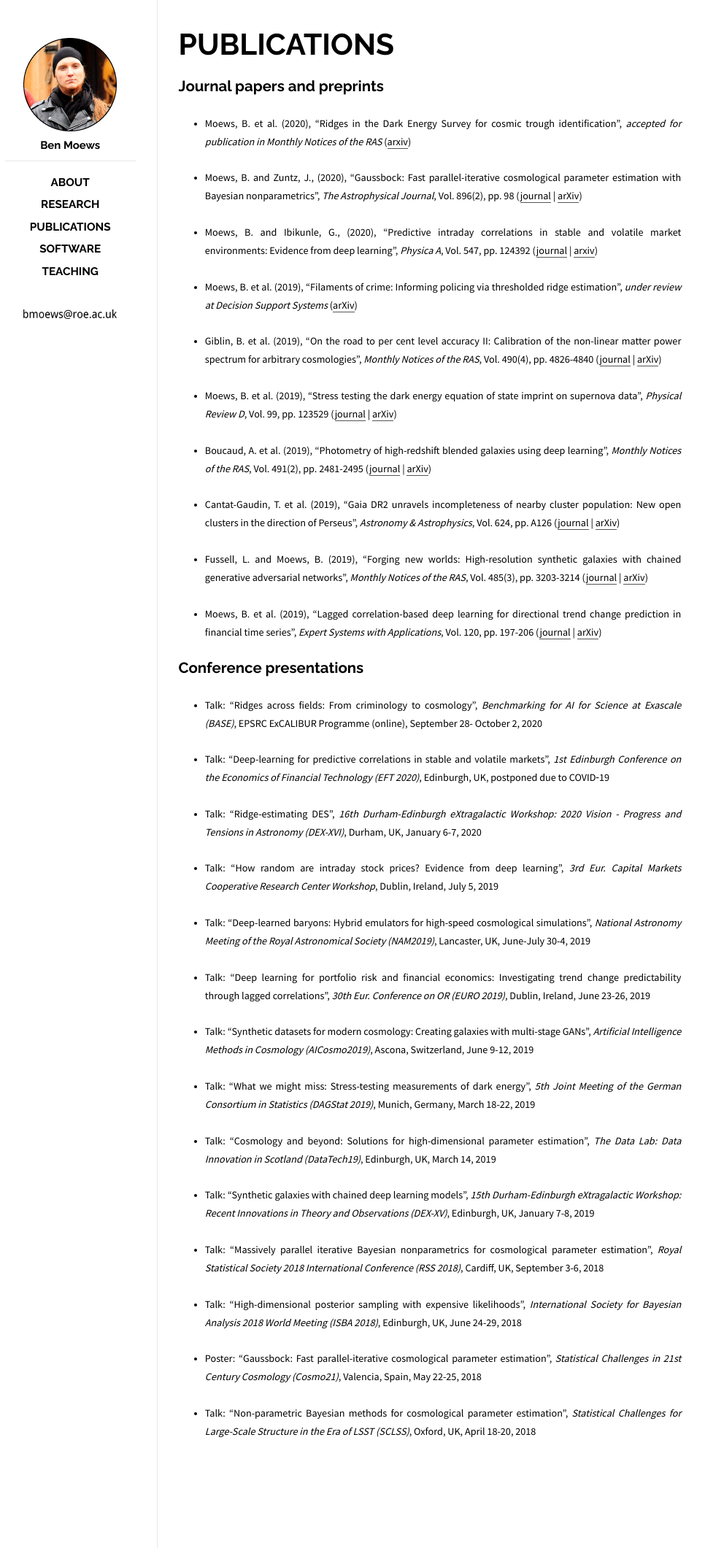
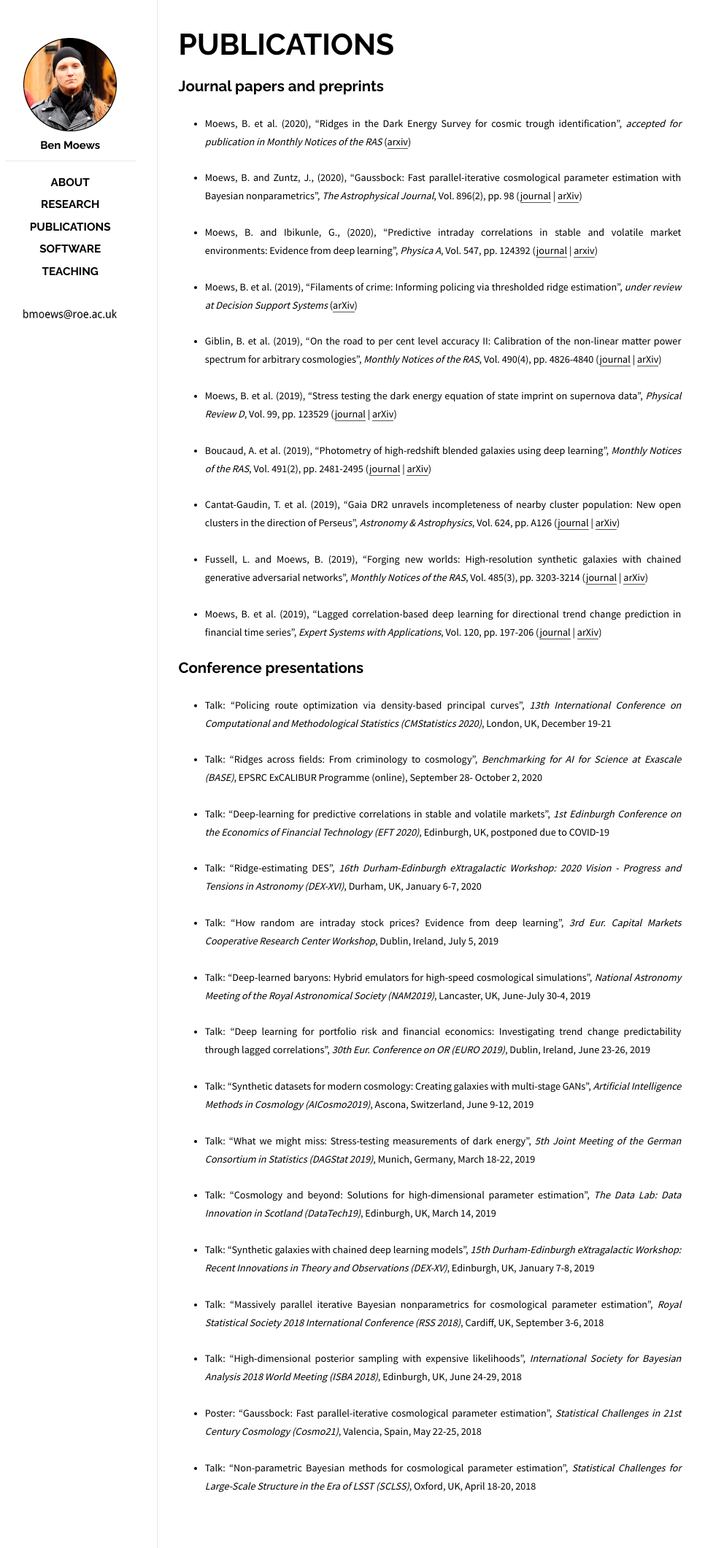
Before and after one commit to moews/moews.github.io, a Jekyll site: the page built from _posts/2017-03-25-publications.md, in a window 1280 px wide. Shown: the whole page at 73% size, without its empty margins (143-1109 px from the left). Built offline with Jekyll 4.4.1, drawn with Linux system fonts in a browser that asks for light colours.

Commit message:
Update 2017-03-25-publications.md

```diff
--- a/_posts/2017-03-25-publications.md
+++ b/_posts/2017-03-25-publications.md
@@ -30,6 +30,8 @@
 
 ## Conference presentations
 
+* <small>Talk: "Policing route optimization via density-based principal curves", _13th International Conference on Computational and Methodological Statistics (CMStatistics 2020)_, London, UK, December 19-21</small>
+
 * <small>Talk: "Ridges across fields: From criminology to cosmology", _Benchmarking for AI for Science at Exascale (BASE)_, EPSRC ExCALIBUR Programme (online), September 28- October 2, 2020</small>
 
 * <small>Talk: "Deep-learning for predictive correlations in stable and volatile markets", _1st Edinburgh Conference on the Economics of Financial Technology (EFT 2020)_, Edinburgh, UK, postponed due to COVID‑19</small>
```
